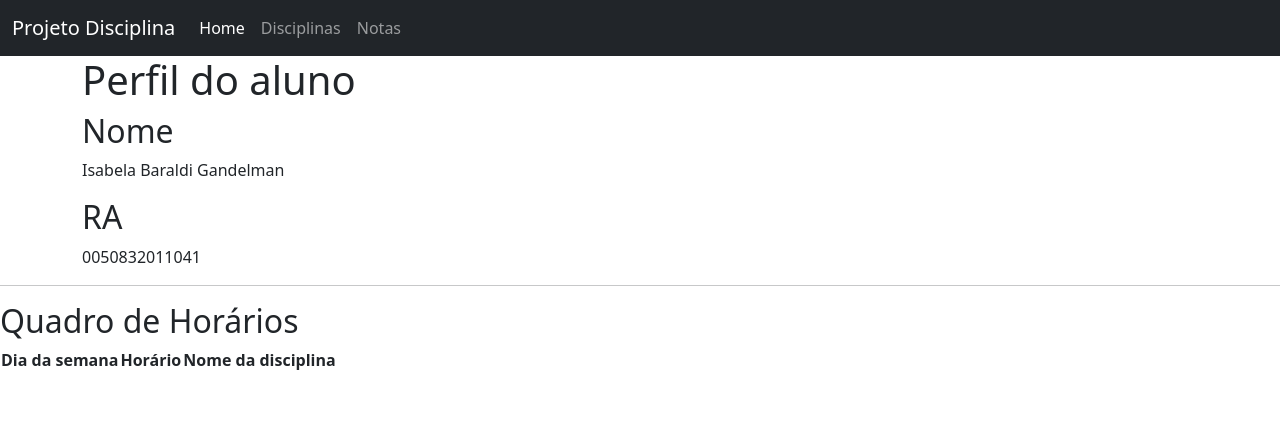
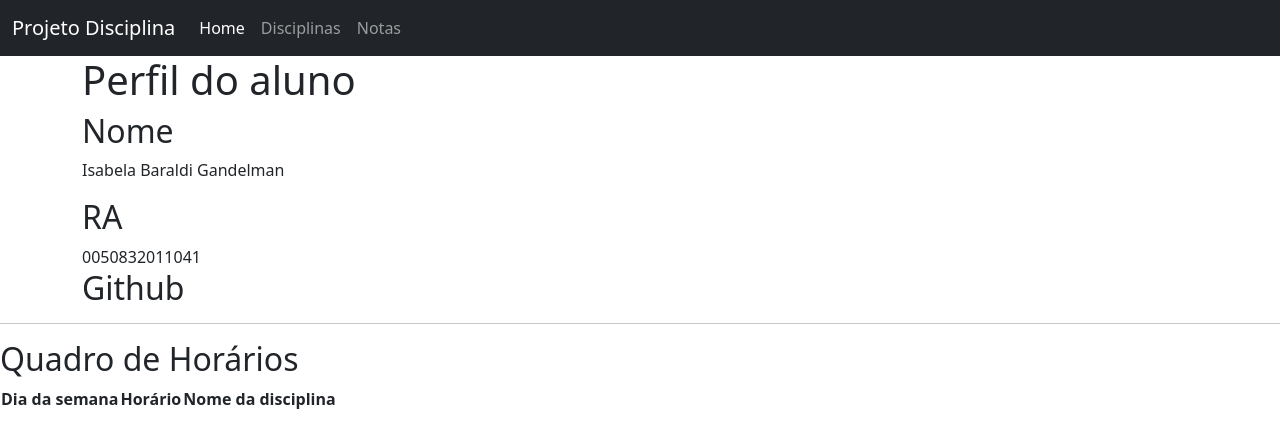
Before and after one commit to isabeela/projeto-disciplina, an Angular app: page / in a window 1280 px wide. Shown: the top 448 px of the page. Built offline with nearby package versions, Linux system fonts and the light colour scheme.

Commit message:
1 file modified

```diff
--- a/src/app/home/home.component.html
+++ b/src/app/home/home.component.html
@@ -5,6 +5,9 @@
 
   <h2> RA </h2>
   0050832011041
+
+  <h2> Github </h2>
+
 </div>
 <hr>
 
```
